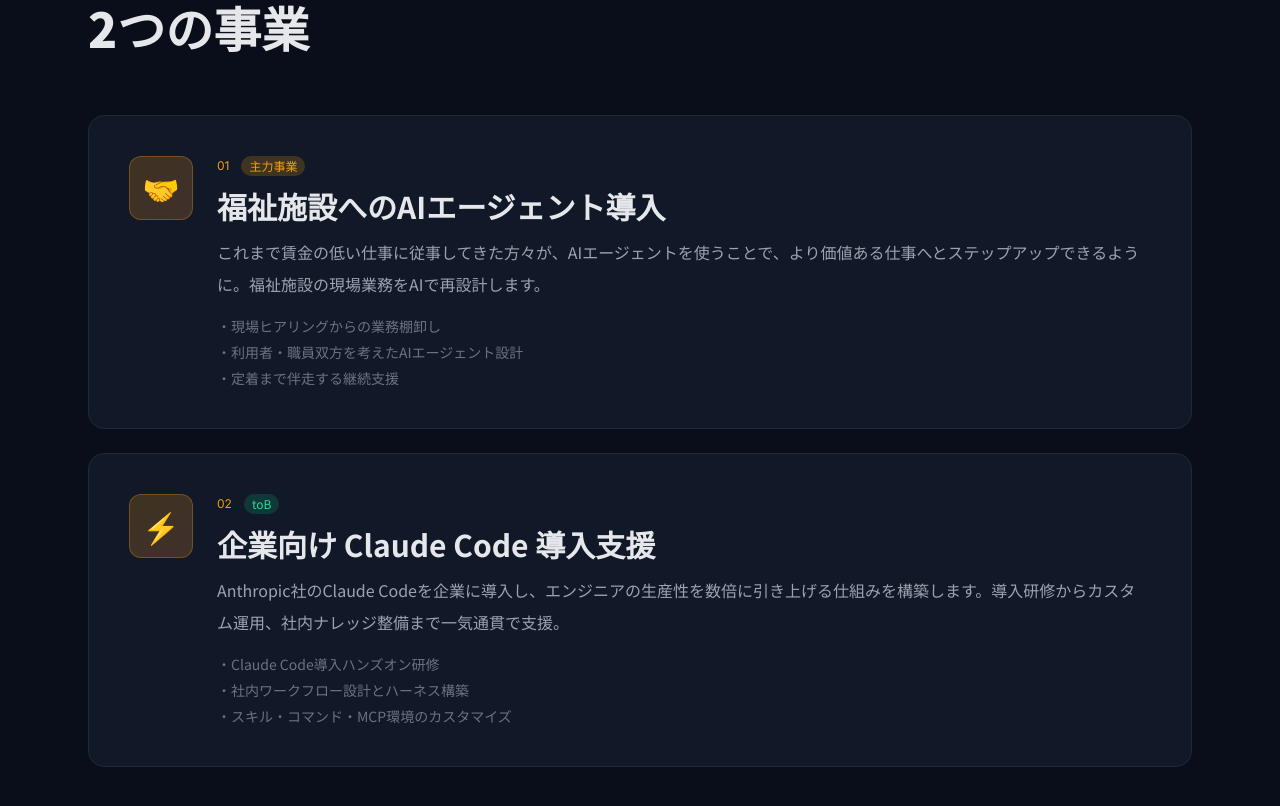
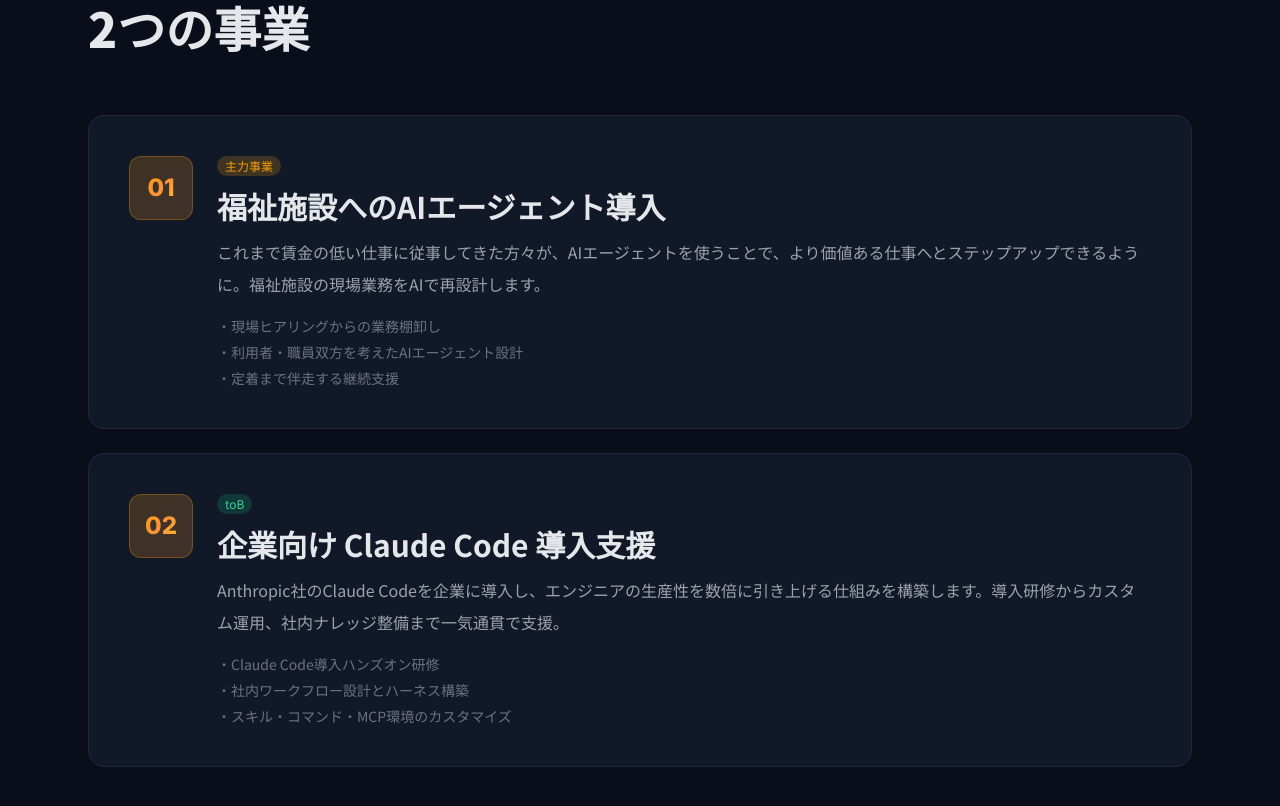
Before and after one commit to imai-design/ryoseiworld, a plain HTML site: page index.html in a window 1280 px wide. Shown: the part 1487-2293 px from the top of the page. Drawn offline with nearby package versions, Linux system fonts and the light colour scheme.

Commit message:
Remove emoji icons: replace with gradient mono numerals (01/02), drop duplicate labels

```diff
--- a/index.html
+++ b/index.html
@@ -126,12 +126,11 @@
 
       <article class="group bg-card border border-line rounded-2xl p-8 md:p-10 hover:border-accent/50 transition">
         <div class="flex items-start gap-6 flex-col md:flex-row">
-          <div class="shrink-0 w-16 h-16 rounded-xl bg-gradient-to-br from-accent/20 to-accent2/20 border border-accent/30 flex items-center justify-center text-3xl">
-            🤝
+          <div class="shrink-0 w-16 h-16 rounded-xl bg-gradient-to-br from-accent/20 to-accent2/20 border border-accent/30 flex items-center justify-center">
+            <span class="font-en font-extrabold text-2xl gradient-text">01</span>
           </div>
           <div class="flex-1">
             <div class="flex items-center gap-3 mb-3">
-              <span class="font-en text-xs text-accent">01</span>
               <span class="text-xs px-2 py-0.5 rounded-full bg-accent/20 text-accent">主力事業</span>
             </div>
             <h3 class="text-2xl md:text-3xl font-bold mb-3">福祉施設へのAIエージェント導入</h3>
@@ -149,12 +148,11 @@
 
       <article class="group bg-card border border-line rounded-2xl p-8 md:p-10 hover:border-accent/50 transition">
         <div class="flex items-start gap-6 flex-col md:flex-row">
-          <div class="shrink-0 w-16 h-16 rounded-xl bg-gradient-to-br from-accent/20 to-accent2/20 border border-accent/30 flex items-center justify-center text-3xl">
-            ⚡
+          <div class="shrink-0 w-16 h-16 rounded-xl bg-gradient-to-br from-accent/20 to-accent2/20 border border-accent/30 flex items-center justify-center">
+            <span class="font-en font-extrabold text-2xl gradient-text">02</span>
           </div>
           <div class="flex-1">
             <div class="flex items-center gap-3 mb-3">
-              <span class="font-en text-xs text-accent">02</span>
               <span class="text-xs px-2 py-0.5 rounded-full bg-emerald-500/20 text-emerald-400">toB</span>
             </div>
             <h3 class="text-2xl md:text-3xl font-bold mb-3">企業向け Claude Code 導入支援</h3>
```
